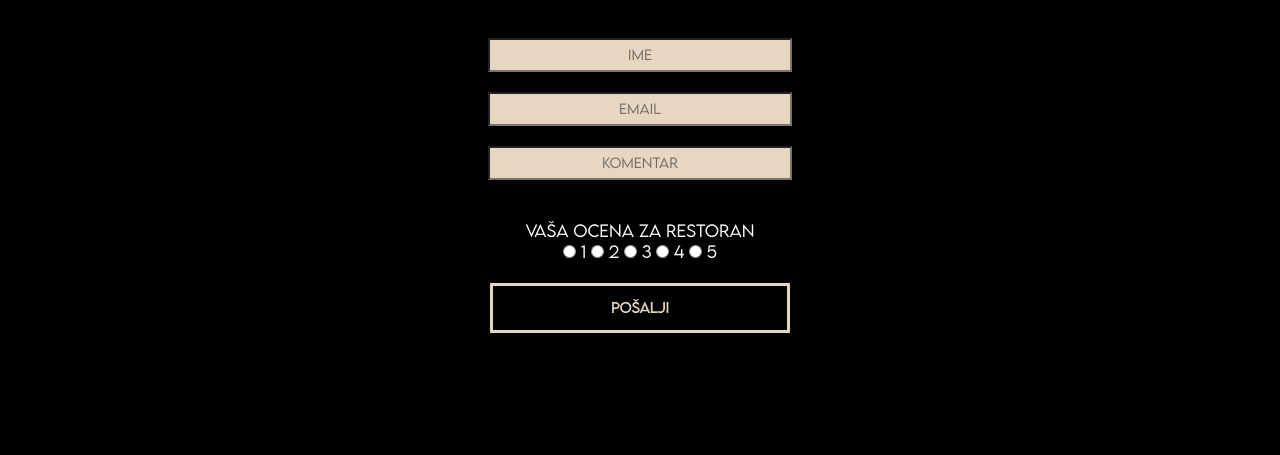
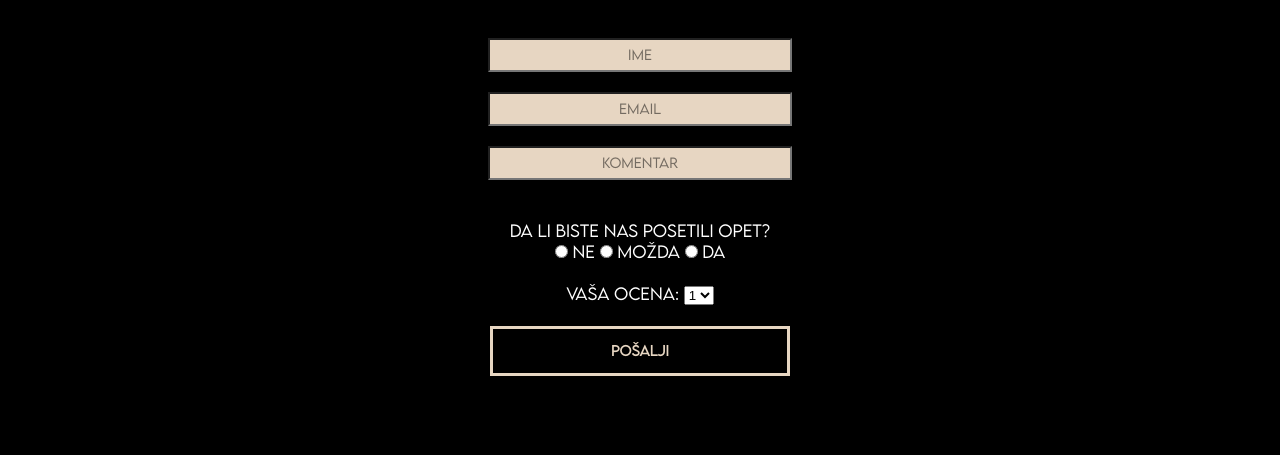
Before and after one commit to mihailomitrovic/Kumo, a plain HTML site: page kontakt.html in a window 1280 px wide. Shown: the part 1226-1681 px from the top of the page. Drawn offline with Linux system fonts and the light colour scheme; files whose address does not match are found by name.

Commit message:
Add files via upload

```diff
--- a/kontakt.html
+++ b/kontakt.html
@@ -68,17 +68,24 @@
                 <input type="text" id="r1" placeholder="IME"> <br>
                 <input type="text" id="r2" placeholder="EMAIL"> <br>
                 <input type="text" id="r3" placeholder="KOMENTAR"> <br>
-                <label for="ocena"> VAŠA OCENA ZA RESTORAN</label> <br>
-                <input type="radio" name="ocena" value="1" id="ocena1" class="ocenakl">
-                <label for="ocena">1</label>
-                <input type="radio" name="ocena" value="2" id="ocena2" class="ocenakl">
-                <label for="ocena">2</label>
-                <input type="radio" name="ocena" value="3" id="ocena3" class="ocenakl">
-                <label for="ocena">3</label>
-                <input type="radio" name="ocena" value="4" id="ocena4" class="ocenakl">
-                <label for="ocena">4</label>
-                <input type="radio" name="ocena" value="5" id="ocena5" class="ocenakl">
-                <label for="ocena">5</label> <br>
+                <label for="poseta">DA LI BISTE NAS POSETILI OPET?</label> <br>
+                <input type="radio" name="posetaime" value="NE" id="poseta1" class="poseta">
+                <label for="poseta">NE</label>
+                <input type="radio" name="posetaime" value="MOŽDA" id="poseta2" class="poseta">
+                <label for="poseta">MOŽDA</label>
+                <input type="radio" name="posetaime" value="DA" id="poseta3" class="poseta">
+                <label for="poseta">DA</label>
+                <br> <br>
+                <span>VAŠA OCENA: </span>
+                <select name="ocenaime" id="ocenanaziv" class="ocena">
+                    <option value="1">1</option>
+                    <option value="2">2</option>
+                    <option value="3">3</option>
+                    <option value="4">4</option>
+                    <option value="5">5</option>
+                </select>
+                <br>
+
 
  <br>
                 <button id="rb" onclick="prozor();">Pošalji</button>
--- a/script.js
+++ b/script.js
@@ -1,4 +1,4 @@
-var r1v = document.getElementById("r1").value;
+/*var r1v = document.getElementById("r1").value;
 var r2v = document.getElementById("r2").value;
 var r3v = document.getElementById("r3").value;
 
@@ -7,7 +7,7 @@ function prozor() {
         alert("Fali vam ime.");
         return false;
     }
-    if (r2v.value == "") {
+    else if (r2v.value == "") {
         alert("Fali vam email.");
         return false;
     }
@@ -19,7 +19,7 @@ function prozor() {
         alert("Fale vam ime i email.");
         return false;
     }
-    else if (r1v.value == null && r3v.value == null) {
+    else if (r1v.value == "" && r3v.value == null) {
         alert("Fale vam ime i komentar.");
         return false;
     }
@@ -31,4 +31,4 @@ function prozor() {
         alert("Fale vam sva tri elementa.");
         return false;
     }
-}
+}*/
--- a/styles.css
+++ b/styles.css
@@ -1,6 +1,27 @@
 * {
     margin: 0;
     padding: 0;
+}
+
+body {
+    overflow: overlay;
+}
+
+::-webkit-scrollbar {
+    width: 5px;
+}
+::-webkit-scrollbar-track {
+    box-shadow: transparent;
+    -webkit-border-radius: 10px;
+    border-radius: 10px;
+    background-color: transparent;
+    background-blend-mode: overlay;
+}
+
+::-webkit-scrollbar-thumb {
+    -webkit-border-radius: 10px;
+    border-radius: 10px;
+    background: rgb(255, 255, 255);
 }
 
 body {
@@ -314,10 +335,14 @@ p, h1 {
   }
 
 .kolona {
-    flex: 60%;
+    flex: 33.3%;
     padding: 15px;
     margin-left: 25px;
     margin-right: 25px;
+}
+
+.fancylink {
+    padding: 0px;
 }
 
 /* KONTAKT */
```
Also changed, not shown: galerija.html (+13 -9 lines).
